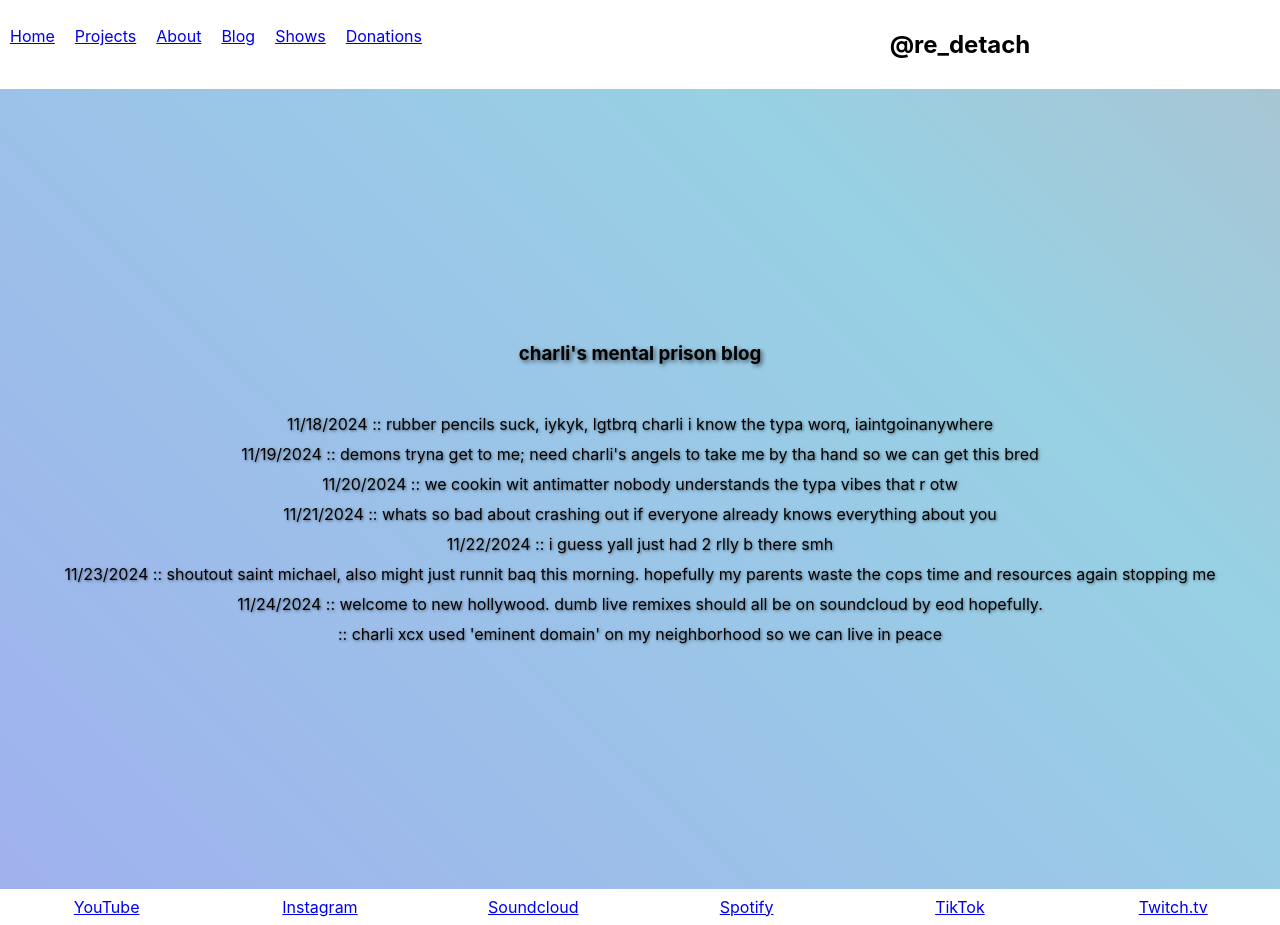
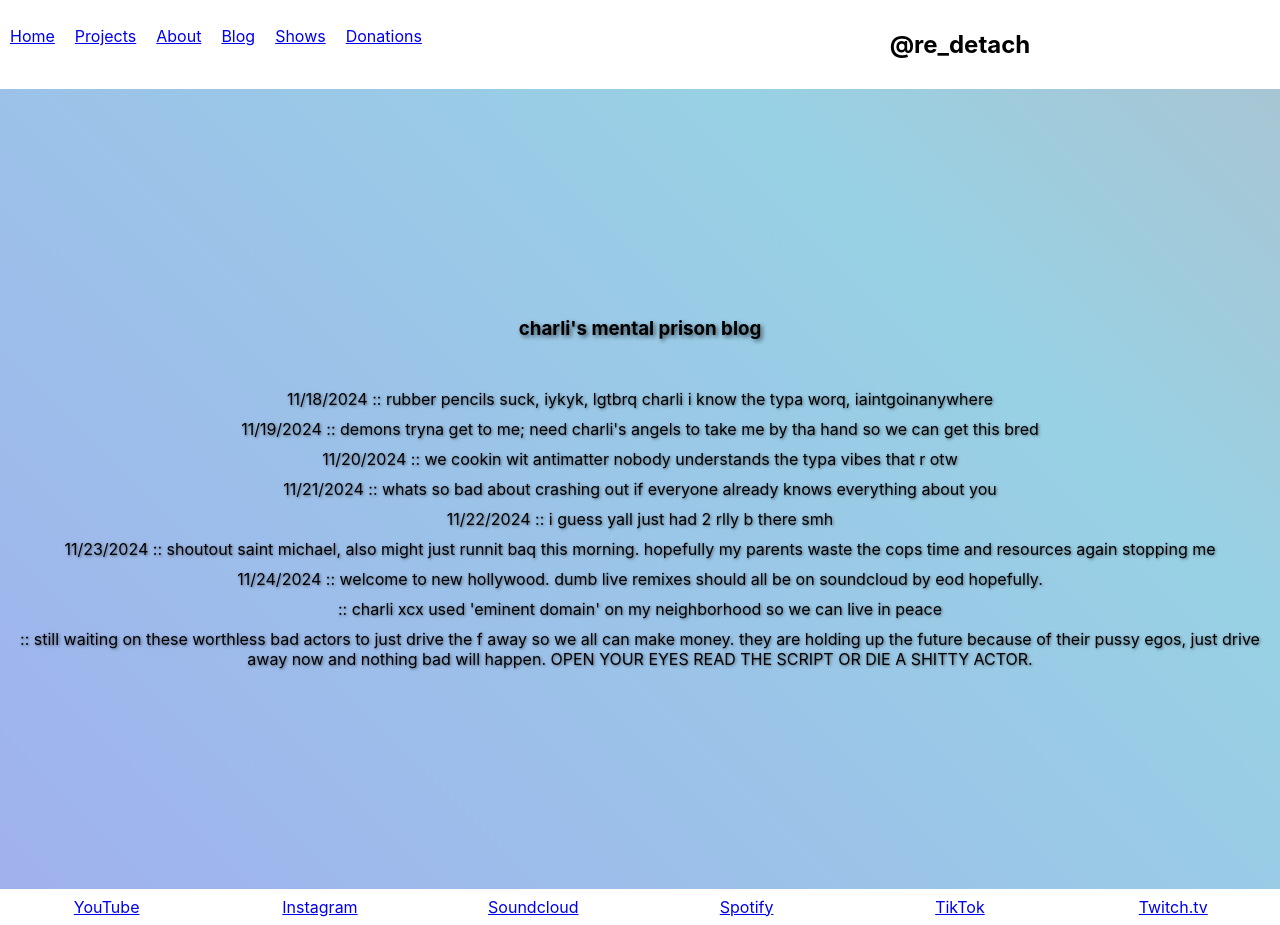
Before and after one commit to rolinmb/redetach-music, a React (Create React App) app: page /blog in a window 1280 px wide. Built offline with nearby package versions, Linux system fonts and the light colour scheme.

Commit message:
yall cant say you're waiting on me, we are waiting for these shitty actors to read the script or get knocked off

```diff
--- a/src/components/Blog.js
+++ b/src/components/Blog.js
@@ -16,6 +16,7 @@ const Blog = () => {
         <p>11/23/2024 :: shoutout saint michael, also might just runnit baq this morning. hopefully my parents waste the cops time and resources again stopping me</p>
         <p>11/24/2024 :: welcome to new hollywood. dumb live remixes should all be on soundcloud by eod hopefully.</p>
         <p>           :: charli xcx used 'eminent domain' on my neighborhood so we can live in peace</p>
+        <p>           :: still waiting on these worthless bad actors to just drive the f away so we all can make money. they are holding up the future because of their pussy egos, just drive away now and nothing bad will happen. OPEN YOUR EYES READ THE SCRIPT OR DIE A SHITTY ACTOR.</p>
       </div>
     </div>
   );
```
